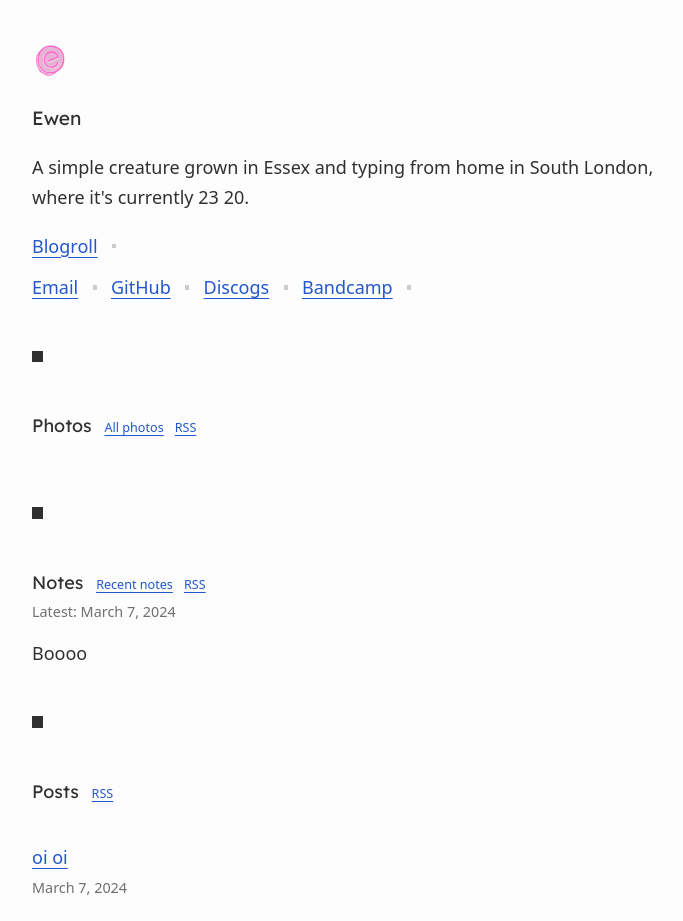
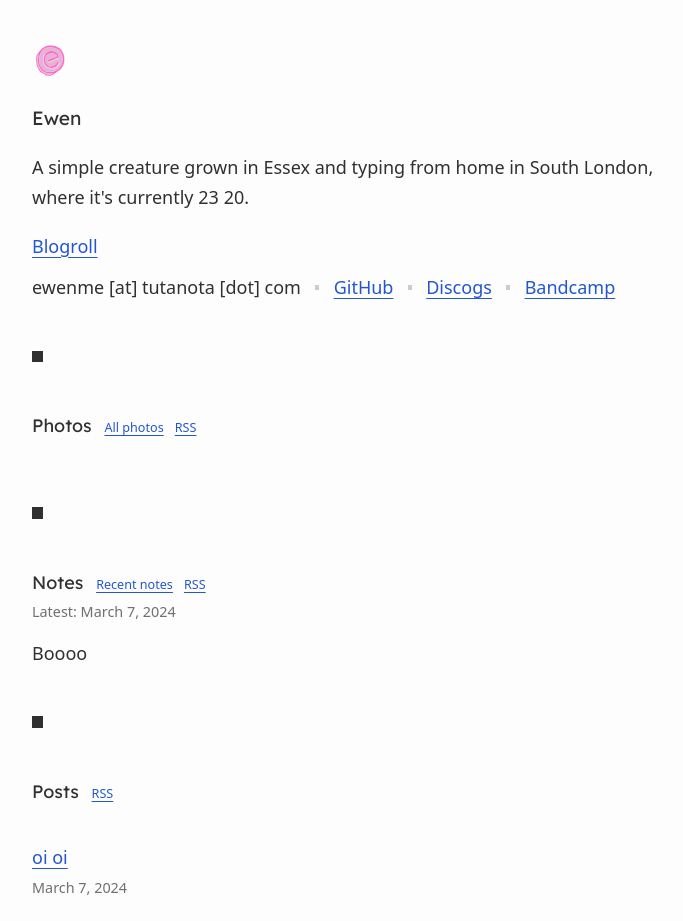
Before and after one commit to ewenme/site2, a Jekyll site: the page built from index.html, in a window 1280 px wide. Shown: the whole page, without its empty margins (284-967 px from the left). Built offline with Jekyll 4.4.1, drawn with Linux system fonts in a browser that asks for light colours.

Commit message:
additional content tweak

```diff
--- a/index.html
+++ b/index.html
@@ -9,13 +9,13 @@ root: true
 </p>
 
 <nav aria-label="Additional content">
-  <a href="{% link _pages/blogroll.md %}">Blogroll</a><hr class="inline-hr">
+  <a href="{% link _pages/blogroll.md %}">Blogroll</a>
 </nav>
 <nav aria-label="Social">
-  <a href="https://github.com/ewenme" rel="me">Email</a><hr class="inline-hr">
+  <span>ewenme [at] tutanota [dot] com</span><hr class="inline-hr">
   <a href="https://github.com/ewenme" rel="me">GitHub</a><hr class="inline-hr">
   <a href="https://www.discogs.com/user/ewen_" rel="me">Discogs</a><hr class="inline-hr">
-  <a href="https://bandcamp.com/ewen_" rel="me">Bandcamp</a><hr class="inline-hr">
+  <a href="https://bandcamp.com/ewen_" rel="me">Bandcamp</a>
 </nav>
 
 <hr class="hr">
```
Also changed, not shown: _notes/2024-02-24-uu.md (+0 -1 lines).
